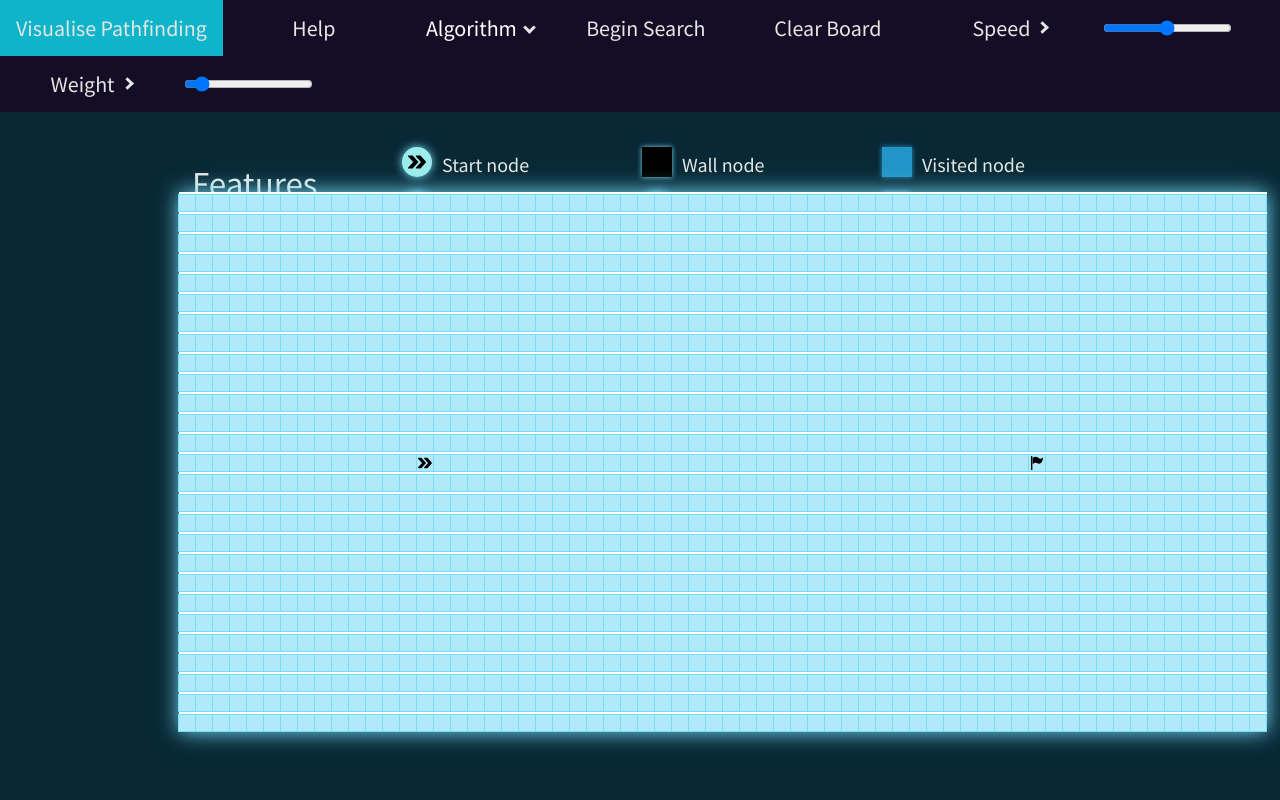
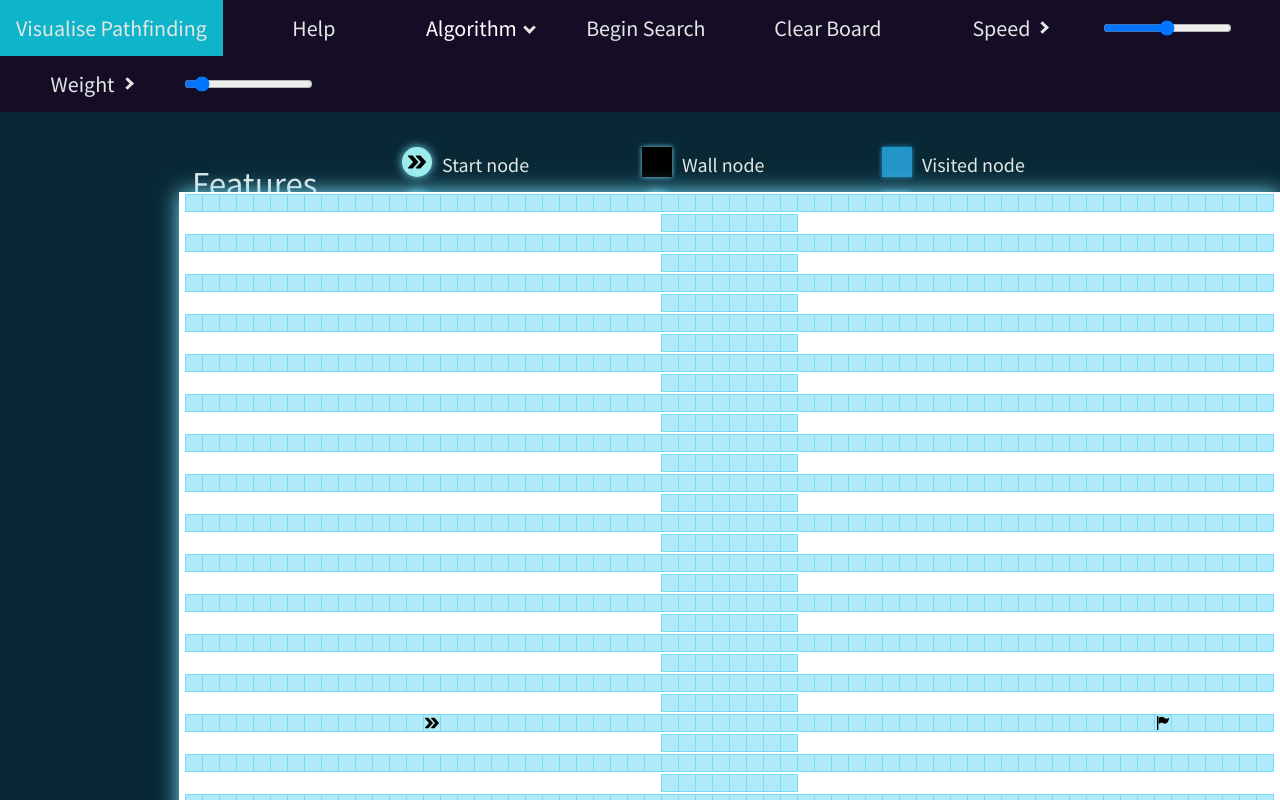
Before and after one commit to kysoh1/pathfinding-algorithm-visualiser, a React (Create React App) app: page / in a window 1280 px wide. Shown: the top 800 px of the page. Built offline with nearby package versions, Linux system fonts and the light colour scheme.

Commit message:
Removed a div

```diff
--- a/src/grid/grid.jsx
+++ b/src/grid/grid.jsx
@@ -5,7 +5,7 @@ import Node from './node/node';
 import { Elements } from '../visuals/elements';
 import './grid.css';
 
-const NUMCOLUMNS = 64;
+const NUMCOLUMNS = 72;
 const NUMROWS = 27;
 
 export class Grid extends React.Component {
@@ -14,7 +14,7 @@ export class Grid extends React.Component {
         this.state = {
             grid: [],
             startXY: [13, 14],
-            finishXY: [13, 50],
+            finishXY: [13, 57],
             wallMode: false,
             weightMode: false,
             changeStartNode: false,
@@ -205,10 +205,8 @@ export class Grid extends React.Component {
                     resetGrid={this.resetGrid}
                     disableNodePlacement={this.disableNodePlacement} >
                 </Elements>
-                <div>
-                    <div className='grid'>
+                <div className='grid'>
                         {this.createGridElements()}
-                    </div>
                 </div>
             </>
         );
```
